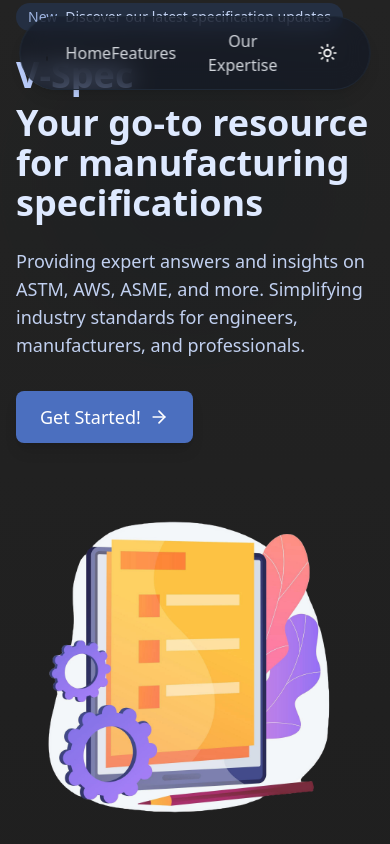
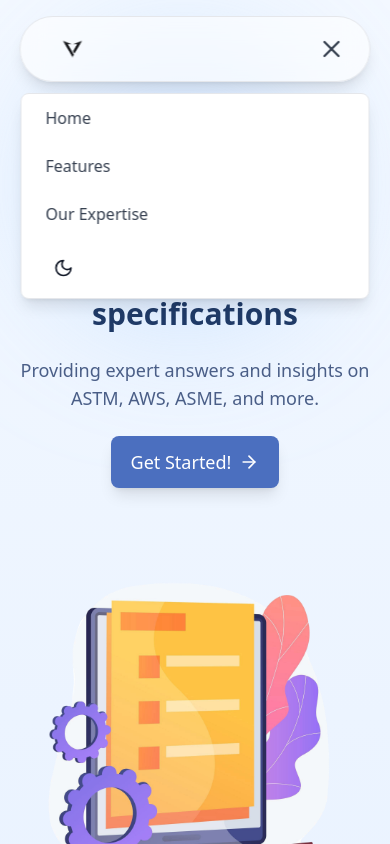
Before and after one commit to PinnaklTech/V-Spec-Frontend, a React (Vite) app: page / in a window 390 px wide. Both pictures are taken after a click on the button 327 px from the left and 53 px from the top of the page. Shown: the top 844 px of the page. Built offline with nearby package versions, Linux system fonts and the light colour scheme.

Commit message:
Initial Commit

```diff
--- a/src/components/Hero.tsx
+++ b/src/components/Hero.tsx
@@ -1,4 +1,101 @@
 
+// import { motion } from "framer-motion";
+// import { ArrowRight } from "lucide-react";
+// import { Link } from "react-router-dom";
+
+// export function Hero() {
+//   const fadeIn = {
+//     initial: { opacity: 0, y: 20 },
+//     animate: { opacity: 1, y: 0 },
+//     transition: { duration: 0.6 }
+//   };
+
+//   return (
+//     <div id="hero" className="relative min-h-screen flex flex-col lg:flex-row items-center justify-center px-4 text-left lg:text-left">
+//       {/* Left Content (Text) */}
+//       <motion.div
+//         initial={{ opacity: 0, x: -20 }}
+//         animate={{ opacity: 1, x: 0 }}
+//         transition={{ duration: 0.6 }}
+//         className="relative z-10 max-w-2xl lg:w-1/2"
+//       >
+//         {/* Badge */}
+//         <motion.div
+//           {...fadeIn}
+//           className="inline-flex items-center bg-[#d6e5ff] dark:bg-[#2A4D8C]/30 rounded-full px-3 py-1 text-sm font-medium mb-6"
+//         >
+//           <span className="text-[#2A4D8C] dark:text-[#9FB5E2]">New</span>
+//           <span className="ml-2 text-[#4A5E87] dark:text-[#C1D0F0]">
+//             Discover our latest specification updates
+//           </span>
+//         </motion.div>
+
+//         {/* Heading */}
+//         <motion.h1
+//           initial={{ opacity: 0, y: 20 }}
+//           animate={{ opacity: 1, y: 0 }}
+//           transition={{ duration: 0.6, delay: 0.2 }}
+//           className="text-4xl sm:text-6xl font-bold text-[#2A4D8C] dark:text-[#A8C0F0]"
+//         >
+//           <span className="text-[#4B6FBF] dark:text-[#BDD0FF]">V-Spec</span>
+//           <span className="block text-[#1F3A67] dark:text-[#DEE9FF] mt-2">
+//             Your go-to resource for manufacturing specifications
+//           </span>
+//         </motion.h1>
+
+//         {/* Description */}
+//         <motion.p
+//           initial={{ opacity: 0, y: 20 }}
+//           animate={{ opacity: 1, y: 0 }}
+//           transition={{ duration: 0.6, delay: 0.3 }}
+//           className="text-lg text-[#4A5E87] dark:text-[#C1D0F0] mt-6 max-w-2xl"
+//         >
+//           Providing expert answers and insights on ASTM, AWS, ASME, and more. Simplifying industry
+//           standards for engineers, manufacturers, and professionals.
+//         </motion.p>
+
+//         {/* CTA Button */}
+//         <motion.div
+//           initial={{ opacity: 0, y: 20 }}
+//           animate={{ opacity: 1, y: 0 }}
+//           transition={{ duration: 0.6, delay: 0.4 }}
+//         >
+//           <Link
+//             to="/get-started"
+//             className="mt-8 inline-flex items-center px-6 py-3 text-lg font-medium text-white bg-[#4B6FBF] rounded-lg shadow-lg hover:bg-[#3A5CAB] hover:shadow-xl transition-all duration-200 group"
+//           >
+//             Get Started!
+//             <ArrowRight className="ml-2 h-5 w-5 transition-transform group-hover:translate-x-1" />
+//           </Link>
+//         </motion.div>
+//       </motion.div>
+
+//       {/* Right Side (Image) */}
+//       <motion.div
+//         initial={{ opacity: 0, x: 20 }}
+//         animate={{ opacity: 1, x: 0 }}
+//         transition={{ duration: 0.6, delay: 0.5 }}
+//         className="lg:w-1/2 flex justify-center mt-10 lg:mt-0"
+//       >
+//         <img
+//           src="/Document Picture.png"
+//           alt="Document Illustration"
+//           className="w-full max-w-md lg:max-w-lg"
+//         />
+//       </motion.div>
+
+//       {/* Background Pattern */}
+//       <motion.div
+//         initial={{ opacity: 0 }}
+//         animate={{ opacity: 1 }}
+//         transition={{ duration: 1, delay: 0.5 }}
+//         className="absolute inset-0 -z-10 h-full w-full bg-gradient-to-b from-[#f3f8ff] via-[#deecff] to-[#c6cfff]"
+//       >
+//         <div className="absolute inset-0 bg-grid-black/[0.02] dark:bg-grid-white/[0.02]" />
+//       </motion.div>
+//     </div>
+//   );
+// }
 import { motion } from "framer-motion";
 import { ArrowRight } from "lucide-react";
 import { Link } from "react-router-dom";
@@ -7,17 +104,20 @@ export function Hero() {
   const fadeIn = {
     initial: { opacity: 0, y: 20 },
     animate: { opacity: 1, y: 0 },
-    transition: { duration: 0.6 }
+    transition: { duration: 0.6 },
   };
 
   return (
-    <div id="hero" className="relative min-h-screen flex flex-col lg:flex-row items-center justify-center px-4 text-left lg:text-left">
+    <div
+      id="hero"
+      className="relative min-h-screen flex flex-col lg:flex-row items-center justify-center px-4 pt-32 text-center lg:text-left"
+    >
       {/* Left Content (Text) */}
       <motion.div
         initial={{ opacity: 0, x: -20 }}
         animate={{ opacity: 1, x: 0 }}
         transition={{ duration: 0.6 }}
-        className="relative z-10 max-w-2xl lg:w-1/2"
+        className="relative z-10 max-w-2xl lg:w-1/2 lg:mt-12"
       >
         {/* Badge */}
         <motion.div
@@ -32,10 +132,8 @@ export function Hero() {
 
         {/* Heading */}
         <motion.h1
-          initial={{ opacity: 0, y: 20 }}
-          animate={{ opacity: 1, y: 0 }}
-          transition={{ duration: 0.6, delay: 0.2 }}
-          className="text-4xl sm:text-6xl font-bold text-[#2A4D8C] dark:text-[#A8C0F0]"
+          {...fadeIn}
+          className="text-3xl sm:text-5xl font-bold text-[#2A4D8C] dark:text-[#A8C0F0]"
         >
           <span className="text-[#4B6FBF] dark:text-[#BDD0FF]">V-Spec</span>
           <span className="block text-[#1F3A67] dark:text-[#DEE9FF] mt-2">
@@ -45,27 +143,20 @@ export function Hero() {
 
         {/* Description */}
         <motion.p
-          initial={{ opacity: 0, y: 20 }}
-          animate={{ opacity: 1, y: 0 }}
-          transition={{ duration: 0.6, delay: 0.3 }}
+          {...fadeIn}
           className="text-lg text-[#4A5E87] dark:text-[#C1D0F0] mt-6 max-w-2xl"
         >
-          Providing expert answers and insights on ASTM, AWS, ASME, and more. Simplifying industry
-          standards for engineers, manufacturers, and professionals.
+          Providing expert answers and insights on ASTM, AWS, ASME, and more.
         </motion.p>
 
         {/* CTA Button */}
-        <motion.div
-          initial={{ opacity: 0, y: 20 }}
-          animate={{ opacity: 1, y: 0 }}
-          transition={{ duration: 0.6, delay: 0.4 }}
-        >
+        <motion.div {...fadeIn}>
           <Link
             to="/get-started"
-            className="mt-8 inline-flex items-center px-6 py-3 text-lg font-medium text-white bg-[#4B6FBF] rounded-lg shadow-lg hover:bg-[#3A5CAB] hover:shadow-xl transition-all duration-200 group"
+            className="mt-6 inline-flex items-center px-5 py-3 text-lg font-medium text-white bg-[#4B6FBF] rounded-lg shadow-lg hover:bg-[#3A5CAB] hover:shadow-xl transition-all"
           >
             Get Started!
-            <ArrowRight className="ml-2 h-5 w-5 transition-transform group-hover:translate-x-1" />
+            <ArrowRight className="ml-2 h-5 w-5" />
           </Link>
         </motion.div>
       </motion.div>
@@ -75,23 +166,13 @@ export function Hero() {
         initial={{ opacity: 0, x: 20 }}
         animate={{ opacity: 1, x: 0 }}
         transition={{ duration: 0.6, delay: 0.5 }}
-        className="lg:w-1/2 flex justify-center mt-10 lg:mt-0"
+        className="lg:w-1/2 flex justify-center mt-14 lg:mt-0"
       >
         <img
           src="/Document Picture.png"
           alt="Document Illustration"
-          className="w-full max-w-md lg:max-w-lg"
+          className="w-full max-w-md sm:max-w-lg"
         />
-      </motion.div>
-
-      {/* Background Pattern */}
-      <motion.div
-        initial={{ opacity: 0 }}
-        animate={{ opacity: 1 }}
-        transition={{ duration: 1, delay: 0.5 }}
-        className="absolute inset-0 -z-10 h-full w-full bg-gradient-to-b from-[#f3f8ff] via-[#deecff] to-[#c6cfff]"
-      >
-        <div className="absolute inset-0 bg-grid-black/[0.02] dark:bg-grid-white/[0.02]" />
       </motion.div>
     </div>
   );
--- a/src/components/Navbar.tsx
+++ b/src/components/Navbar.tsx
@@ -49,16 +49,24 @@
 //       }`}
 //     >
 //       <div className="flex items-center justify-between">
-//         {/* Logo */}
-//         <button onClick={() => handleNavigation("hero")}>
-//           <img
-//             src="/logo.png"
-//             alt="V-Spec Logo"
-//             className="h-10 w-auto cursor-pointer hover:scale-105 transition-transform"
-//           />
-//         </button>
+//         {/* Left Side: Logo & Home Button */}
+//         <div className="flex items-center gap-4">
+//           <button onClick={() => handleNavigation("hero")}>
+//             <img
+//               src="/logo.png"
+//               alt="V-Spec Logo"
+//               className="h-10 w-auto cursor-pointer hover:scale-105 transition-transform"
+//             />
+//           </button>
+//           <button
+//             onClick={() => handleNavigation("hero")}
+//             className="text-gray-700 dark:text-gray-300 hover:text-blue-500 dark:hover:text-blue-400 transition-colors font-medium"
+//           >
+//             Home
+//           </button>
+//         </div>
 
-//         {/* Navbar Links */}
+//         {/* Right Side: Navbar Links & Theme Toggle */}
 //         <div className="flex items-center gap-8">
 //           {isHomePage && (
 //             <>
@@ -85,9 +93,11 @@
 import { useState, useEffect } from "react";
 import { useLocation, useNavigate } from "react-router-dom";
 import { ThemeToggle } from "./ThemeToggle";
+import { Menu, X } from "lucide-react";
 
 export function Navbar() {
   const [isScrolled, setIsScrolled] = useState(false);
+  const [isMobileMenuOpen, setIsMobileMenuOpen] = useState(false);
   const location = useLocation();
   const navigate = useNavigate();
   const isHomePage = location.pathname === "/";
@@ -108,6 +118,7 @@ export function Navbar() {
         section.scrollIntoView({ behavior: "smooth", block: "start" });
       }, 100);
     }
+    setIsMobileMenuOpen(false); // Close mobile menu after clicking a link
   };
 
   const handleNavigation = (id: string) => {
@@ -116,6 +127,7 @@ export function Navbar() {
     } else {
       navigate("/", { state: { scrollTo: id } });
     }
+    setIsMobileMenuOpen(false); // Close mobile menu after navigating
   };
 
   useEffect(() => {
@@ -144,33 +156,64 @@ export function Navbar() {
           </button>
           <button
             onClick={() => handleNavigation("hero")}
-            className="text-gray-700 dark:text-gray-300 hover:text-blue-500 dark:hover:text-blue-400 transition-colors font-medium"
+            className="text-gray-700 dark:text-gray-300 hover:text-blue-500 dark:hover:text-blue-400 transition-colors font-medium hidden sm:block"
           >
             Home
           </button>
         </div>
 
-        {/* Right Side: Navbar Links & Theme Toggle */}
-        <div className="flex items-center gap-8">
-          {isHomePage && (
-            <>
+        {/* Mobile Menu Toggle Button */}
         <button
-                onClick={() => scrollToSection("features")}
+          className="sm:hidden text-gray-700 dark:text-gray-300"
+          onClick={() => setIsMobileMenuOpen(!isMobileMenuOpen)}
+        >
+          {isMobileMenuOpen ? <X size={28} /> : <Menu size={28} />}
+        </button>
+
+        {/* Desktop Menu */}
+        <div className="hidden sm:flex items-center gap-8">
+          <button
+            onClick={() => handleNavigation("features")}
             className="text-gray-700 dark:text-gray-300 hover:text-blue-500 dark:hover:text-blue-400 transition-colors font-medium"
           >
             Features
           </button>
           <button
-                onClick={() => scrollToSection("expertise")}
+            onClick={() => handleNavigation("expertise")}
             className="text-gray-700 dark:text-gray-300 hover:text-blue-500 dark:hover:text-blue-400 transition-colors font-medium"
           >
             Our Expertise
           </button>
-            </>
-          )}
           <ThemeToggle />
         </div>
       </div>
+
+      {/* Mobile Dropdown Menu */}
+      {isMobileMenuOpen && (
+        <div className="absolute top-full left-0 w-full bg-white dark:bg-gray-900 border border-gray-200 dark:border-gray-800 rounded-lg mt-3 shadow-lg sm:hidden">
+          <button
+            onClick={() => handleNavigation("hero")}
+            className="block w-full text-left px-6 py-3 text-gray-700 dark:text-gray-300 hover:bg-gray-100 dark:hover:bg-gray-800"
+          >
+            Home
+          </button>
+          <button
+            onClick={() => handleNavigation("features")}
+            className="block w-full text-left px-6 py-3 text-gray-700 dark:text-gray-300 hover:bg-gray-100 dark:hover:bg-gray-800"
+          >
+            Features
+          </button>
+          <button
+            onClick={() => handleNavigation("expertise")}
+            className="block w-full text-left px-6 py-3 text-gray-700 dark:text-gray-300 hover:bg-gray-100 dark:hover:bg-gray-800"
+          >
+            Our Expertise
+          </button>
+          <div className="px-6 py-3">
+            <ThemeToggle />
+          </div>
+        </div>
+      )}
     </nav>
   );
 }
```
Lines whose indentation alone changed are shown as unchanged.
